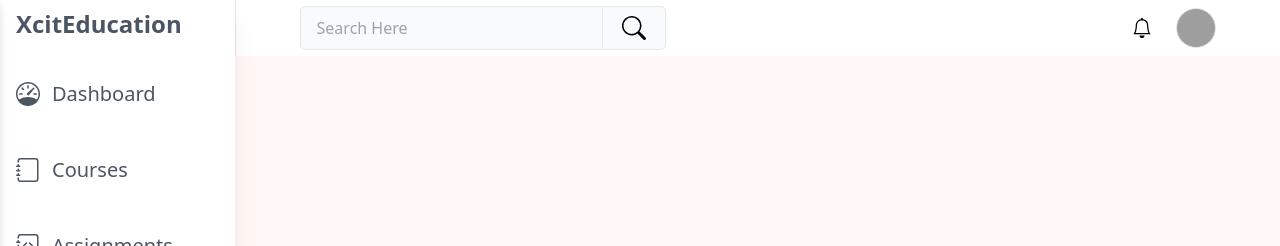
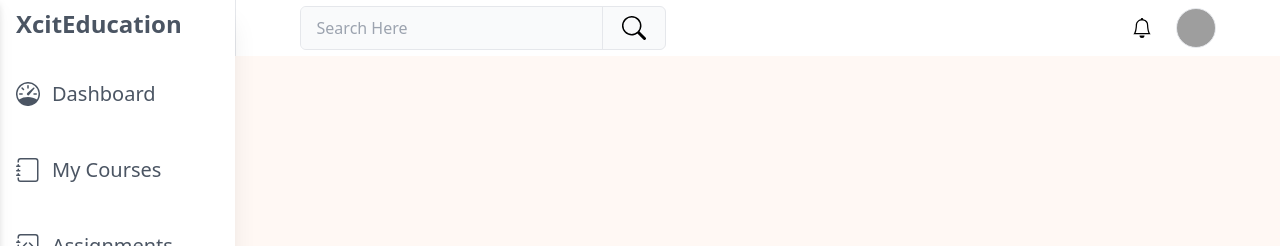
Before and after one commit to devjs1000/course-hub, a React (Vite) app: page /my-profile in a window 1280 px wide. Shown: the top 246 px of the page. Built offline with nearby package versions, Linux system fonts and the light colour scheme; no server answers; grey boxes are pictures that could not be loaded.

Commit message:
rename modification

```diff
--- a/src/components/profile/Profile.jsx
+++ b/src/components/profile/Profile.jsx
@@ -34,7 +34,7 @@ const Profile = () => {
 
 	const sidebarItems = [
 		{ name: 'Dashboard', icon: <Speedometer />, path: '/my-profile/dashboard' },
-		{ name: 'Courses', icon: <Journal />, path: '/my-profile/courses' },
+		{ name: 'My Courses', icon: <Journal />, path: '/my-profile/courses' },
 		{
 			name: 'Assignments',
 			icon: <JournalCode />,
```
